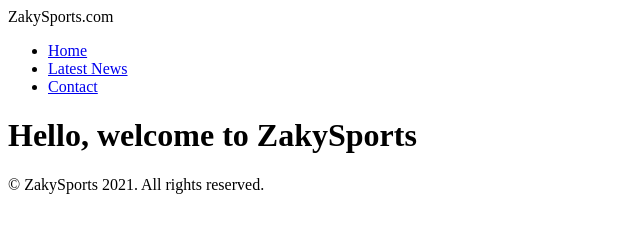
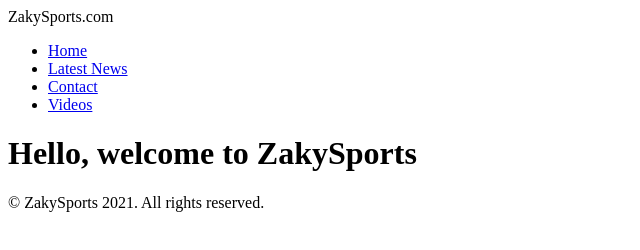
Before and after one commit to codedpills/zakysports, a Gatsby site: page / in a window 1280 px wide. Shown: the whole page, without its empty margins (0-640 px from the left). Built offline with nearby package versions, Linux system fonts and the light colour scheme; Gatsby itself is replaced by a stand-in of ours.

Commit message:
link to 404

```diff
--- a/src/components/header/Header.jsx
+++ b/src/components/header/Header.jsx
@@ -16,6 +16,9 @@ const Header = () => {
           <li>
             <Link to="/contact">Contact</Link>
           </li>
+          <li>
+            <Link to="/videos">Videos</Link>
+          </li>
         </ul>
       </div>
     </div>
```
